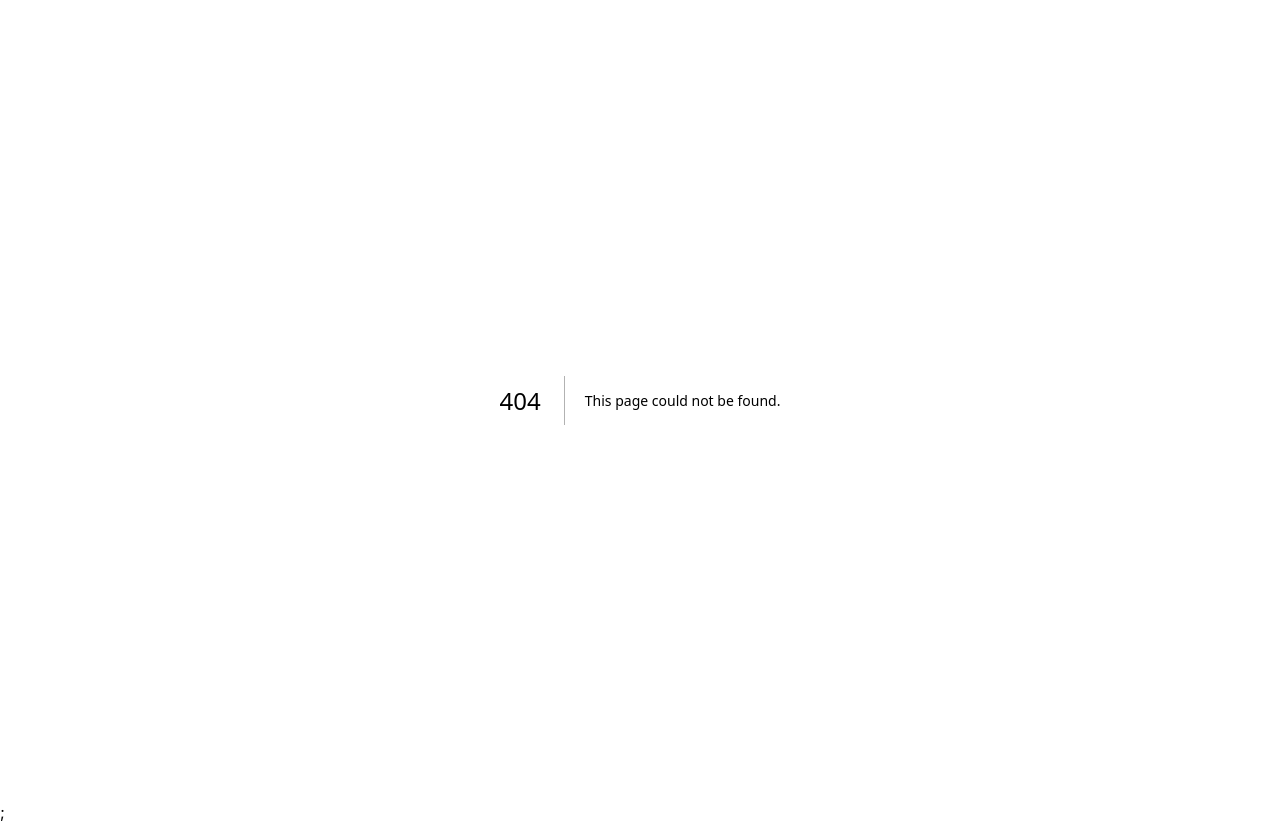
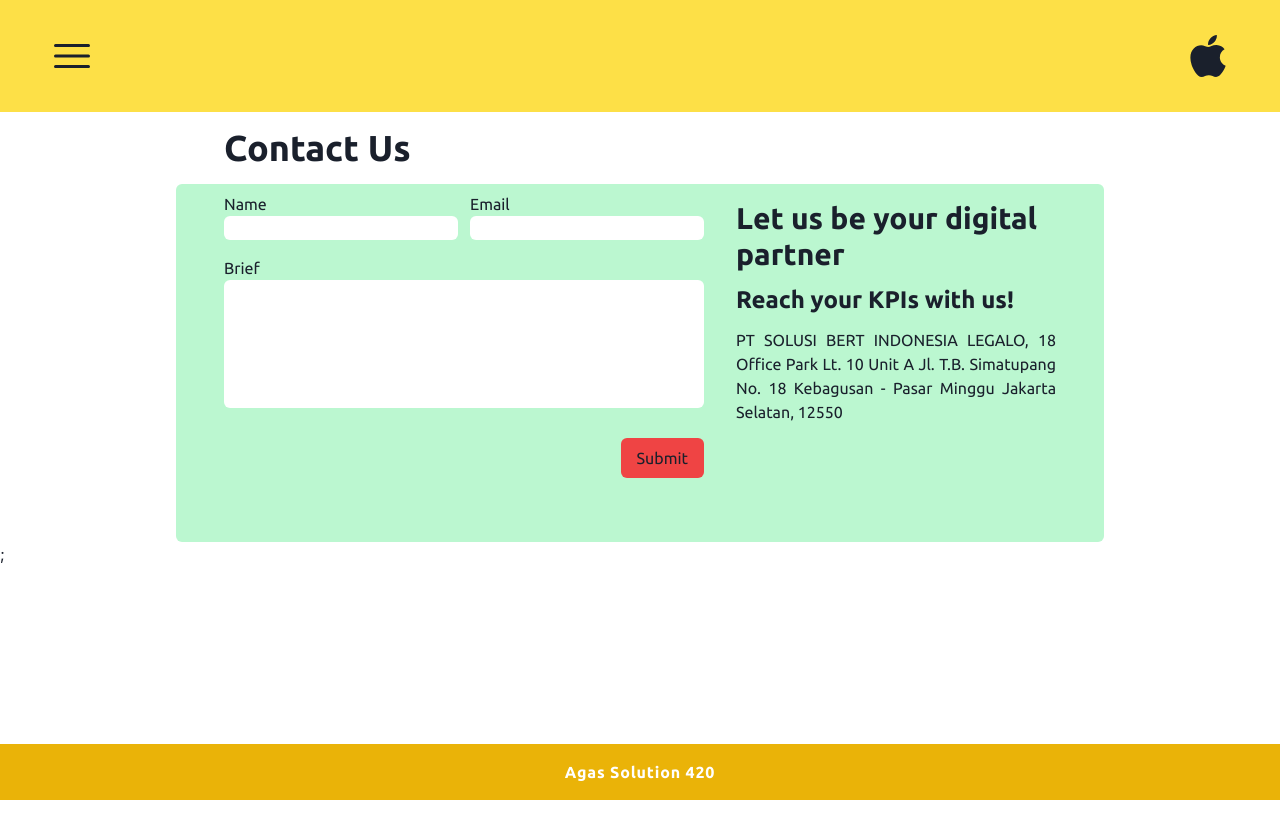
Before and after one commit to radityaaqil/freelance, a Next.js app: page /contactus in a window 1280 px wide. Before the commit this address had no page. After the commit the page ends 800 px from the top, so only its background shows below. Built offline with nearby package versions, Linux system fonts and the light colour scheme.

Commit message:
feat:contact us

```diff
--- a/components/AboutUsBody.jsx
+++ b/components/AboutUsBody.jsx
@@ -1,17 +1,38 @@
 const AboutUsBody = () => {
   return (
-    <div className="mx-12 mt-8 font-ubuntu">
-      <div className="text-2xl font-bold">About FEAT</div>
-      <div className="mt-5 text-justify">
+    <div className="mx-12 md:mx-28 lg:mx-44 mt-8 font-ubuntu">
+      <div className="text-2xl font-bold lg:hidden">About FEAT</div>
+      <div className="mt-5 text-justify lg:hidden">
         FEAT is a digital agency that leverages the power of community. We
         believe that community marketing can provide real results in achieving
         your KPI. At FEAT, we already have 4 in-house communities with wide
         range of audiences and we are continuously developing new one.
       </div>
-      <div className="mt-5 text-justify">
+      <div className="mt-5 text-justify lg:hidden">
         We guarantee your KPI achievement with complimentary services as our
         assurance. We also have the right experts, as well as 24/7 production
         team who can deliver your creative requirements on schedule.
+      </div>
+      <div className="hidden lg:flex items-center gap-x-8">
+        <div className="text-5xl font-bold space-y-5">
+          <div>About</div>
+          <div>FEAT</div>
+        </div>
+        <div>
+          <div className="mt-5 text-justify">
+            FEAT is a digital agency that leverages the power of community. We
+            believe that community marketing can provide real results in
+            achieving your KPI. At FEAT, we already have 4 in-house communities
+            with wide range of audiences and we are continuously developing new
+            one.
+          </div>
+          <div className="mt-5 text-justify">
+            We guarantee your KPI achievement with complimentary services as our
+            assurance. We also have the right experts, as well as 24/7
+            production team who can deliver your creative requirements on
+            schedule.
+          </div>
+        </div>
       </div>
     </div>
   );
--- a/components/Carousel.jsx
+++ b/components/Carousel.jsx
@@ -41,16 +41,16 @@ const Carousel = () => {
   };
   return (
     <Slider {...settings} className="pb-10">
-      <div className="h-[60vh] bg-red-400">
+      <div className="h-[50vh] bg-red-400">
         <div className="flex justify-center">
-          <div className="text-center text-6xl md:text-8xl font-bold mt-28 md:mt-36 font-ubuntu">
+          <div className="text-center text-6xl md:text-7xl font-bold mt-16 md:mt-8 font-ubuntu">
             <h3>BUILD</h3>
             <h3>CONNECT</h3>
             <h3>GROW</h3>
           </div>
         </div>
       </div>
-      <div className="h-[60vh] bg-green-400">
+      <div className="h-[50vh] bg-green-400">
         <h3>CONTENT 2</h3>
       </div>
     </Slider>
--- /dev/null
+++ b/components/ContactUsBody.jsx
@@ -0,0 +1,198 @@
+import { useFormik } from "formik";
+import * as Yup from "yup";
+import { useState } from "react";
+
+const ContactUsBody = () => {
+  //Disabled Button
+  const [disabled, setDisabled] = useState(false);
+
+  //Input Border Color
+  const [focusColor, setFocusColor] = useState(false);
+
+  const onFocus = () => {
+    setFocusColor(true);
+  };
+
+  const onBlur = () => {
+    setFocusColor(false);
+  };
+
+  //Form
+  const formik = useFormik({
+    initialValues: {
+      name: "",
+      email: "",
+      brief: "",
+    },
+    //Validation
+    validationSchema: Yup.object({
+      name: Yup.string()
+        .max(50, "Must contain 50 characters or less")
+        .required("Required"),
+      email: Yup.string().email("Invalid email format").required("Required"),
+      brief: Yup.string()
+        .max(300, "Must contain 300 characters or less")
+        .required("Required"),
+    }),
+    //Submit
+    onSubmit: async (values) => {
+      try {
+        setDisabled(true);
+      } catch (error) {
+        console.log(error);
+      } finally {
+        setDisabled(false);
+      }
+    },
+  });
+
+  return (
+    <div className="font-ubuntu md:px-28 lg:px-44">
+      <div className="mt-4 px-12 text-4xl font-bold">Contact Us</div>
+      <div className="mt-4 bg-green-200 w-full px-12 rounded-md md:pb-16">
+        <form onSubmit={formik.handleSubmit}>
+          <div className="md:hidden pt-2">
+            <div>Name</div>
+            <input
+              className="w-full rounded-md outline-none focus:ring-1 focus:ring-[#731873] px-2"
+              name="name"
+              onChange={formik.handleChange}
+              onBlur={formik.handleBlur}
+              value={formik.values.name}
+            />
+            {formik.touched.name && formik.errors.name ? (
+              <p className="text-sm text-red-500 pt-1">{formik.errors.name}</p>
+            ) : null}
+          </div>
+          <div className="mt-4 md:hidden">
+            <div>Email</div>
+            <input
+              className="w-full rounded-md outline-none focus:ring-1 focus:ring-[#731873] px-2"
+              name="email"
+              onChange={formik.handleChange}
+              onBlur={formik.handleBlur}
+              value={formik.values.email}
+            />
+            {formik.touched.email && formik.errors.email ? (
+              <p className="text-sm text-red-500">{formik.errors.email}</p>
+            ) : null}
+          </div>
+          <div className="mt-4 md:hidden">
+            <div>Brief</div>
+            <textarea
+              className="w-full rounded-md outline-none h-32 resize-none focus:ring-1 focus:ring-[#731873] px-2"
+              name="brief"
+              onChange={formik.handleChange}
+              onBlur={formik.handleBlur}
+              value={formik.values.brief}
+            />
+            {formik.touched.brief && formik.errors.brief ? (
+              <p className="text-sm text-red-500 pt-1">{formik.errors.brief}</p>
+            ) : null}
+          </div>
+          <div className="flex justify-end md:hidden">
+            <button
+              className="mt-6 px-4 py-2 bg-red-500 rounded-md"
+              disabled={disabled}
+              type="submit"
+            >
+              Submit
+            </button>
+          </div>
+          <div className="md:hidden pb-14 pt-8">
+            <div className="mt-4 text-2xl font-bold">
+              Let us be your digital partner
+            </div>
+            <div className="mt-3 text-xl font-bold">
+              Reach your KPIs with us!
+            </div>
+            <div className="mt-3 text-base text-justify">
+              PT SOLUSI BERT INDONESIA LEGALO, 18 Office Park Lt. 10 Unit A Jl.
+              T.B. Simatupang No. 18 Kebagusan - Pasar Minggu Jakarta Selatan,
+              12550
+            </div>
+          </div>
+
+          {/* Large Screen */}
+          <div className=" hidden md:flex">
+            <div className="w-3/5">
+              <div>
+                <div className="md:flex gap-x-3 justify-between mt-2">
+                  <div className="w-1/2">
+                    <div>Name</div>
+                    <input
+                      className="w-full rounded-md outline-none focus:ring-1 focus:ring-[#731873] px-2"
+                      name="name"
+                      onChange={formik.handleChange}
+                      onBlur={formik.handleBlur}
+                      value={formik.values.name}
+                    />
+                    {formik.touched.name && formik.errors.name ? (
+                      <p className="text-sm text-red-500 pt-1">
+                        {formik.errors.name}
+                      </p>
+                    ) : null}
+                  </div>
+                  <div className="w-1/2">
+                    <div>Email</div>
+                    <input
+                      className="w-full rounded-md outline-none focus:ring-1 focus:ring-[#731873] px-2"
+                      name="email"
+                      onChange={formik.handleChange}
+                      onBlur={formik.handleBlur}
+                      value={formik.values.email}
+                    />
+                    {formik.touched.email && formik.errors.email ? (
+                      <p className="text-sm text-red-500">
+                        {formik.errors.email}
+                      </p>
+                    ) : null}
+                  </div>
+                </div>
+              </div>
+              <div className="mt-4">
+                <div>Brief</div>
+                <textarea
+                  className="w-full rounded-md outline-none h-32 resize-none focus:ring-1 focus:ring-[#731873] px-2"
+                  name="brief"
+                  onChange={formik.handleChange}
+                  onBlur={formik.handleBlur}
+                  value={formik.values.brief}
+                />
+                {formik.touched.brief && formik.errors.brief ? (
+                  <p className="text-sm text-red-500 pt-1">
+                    {formik.errors.brief}
+                  </p>
+                ) : null}
+              </div>
+              <div className="flex justify-end">
+                <button
+                  className="mt-6 px-4 py-2 bg-red-500 rounded-md"
+                  disabled={disabled}
+                  type="submit"
+                >
+                  Submit
+                </button>
+              </div>
+            </div>
+            <div className="w-2/5 ml-8">
+              <div className="mt-4 text-xl lg:text-3xl font-bold">
+                Let us be your digital partner
+              </div>
+              <div className="mt-3 text-lg lg:text-2xl font-bold">
+                Reach your KPIs with us!
+              </div>
+              <div className="mt-3 text-sm lg:text-base text-justify">
+                PT SOLUSI BERT INDONESIA LEGALO, 18 Office Park Lt. 10 Unit A
+                Jl. T.B. Simatupang No. 18 Kebagusan - Pasar Minggu Jakarta
+                Selatan, 12550
+              </div>
+            </div>
+          </div>
+        </form>
+      </div>
+    </div>
+  );
+};
+
+export default ContactUsBody;
--- a/components/Footer.jsx
+++ b/components/Footer.jsx
@@ -1,6 +1,6 @@
 const Footer = () => {
   return (
-    <div className="fixed bottom-0 p-2 md:p-6 bg-yellow-500 w-full flex justify-center text-white font-bold tracking-wider font-ubuntu">
+    <div className="fixed bottom-0 p-2 lg:p-4 bg-yellow-500 w-full flex justify-center text-white font-bold tracking-wider font-ubuntu">
       Agas Solution 420
     </div>
   );
--- a/components/NavigationBar.jsx
+++ b/components/NavigationBar.jsx
@@ -34,11 +34,13 @@ const NavigationBar = ({ companyIcon }) => {
 
           <DrawerBody className="font-ubuntu">
             <Link href="/aboutus">
-              <div>About Us</div>
+              <div onClick={onClose}>About Us</div>
             </Link>
             <div>What We Do</div>
             <div>Career</div>
-            <div>Contact Us</div>
+            <Link href="/contactus">
+              <div onClick={onClose}>Contact Us</div>
+            </Link>
           </DrawerBody>
 
           <DrawerFooter></DrawerFooter>
--- a/components/NextArrowCarousel.jsx
+++ b/components/NextArrowCarousel.jsx
@@ -4,7 +4,7 @@ const NextArrowCarousel = ({ onClick }) => {
   return (
     <button
       onClick={onClick}
-      className="p-2 rounded-l-lg bg-blue-900/70 hover:bg-blue-900 duration-700 drop-shadow-lg text-4xl text-white absolute -bottom-10 md:bottom-80 xl:bottom-52 right-0 z-10"
+      className="p-2 rounded-l-lg bg-blue-900/70 hover:bg-blue-900 duration-700 drop-shadow-lg text-4xl text-white absolute -bottom-16 md:bottom-28 xl:bottom-32 right-0 z-10"
     >
       <IoIosArrowForward />
     </button>
--- a/components/PrevArrowCarousel.jsx
+++ b/components/PrevArrowCarousel.jsx
@@ -4,7 +4,7 @@ const PrevArrowCarousel = ({ onClick }) => {
   return (
     <button
       onClick={onClick}
-      className="p-2 rounded-r-lg bg-blue-900/70 hover:bg-blue-900 duration-700 drop-shadow-lg text-4xl text-white absolute -bottom-10 md:bottom-80 xl:bottom-52 z-10"
+      className="p-2 rounded-r-lg bg-blue-900/70 hover:bg-blue-900 duration-700 drop-shadow-lg text-4xl text-white absolute -bottom-16 md:bottom-28 xl:bottom-32 z-10"
     >
       <IoIosArrowBack />
     </button>
--- a/package.json
+++ b/package.json
@@ -14,13 +14,15 @@
     "@emotion/styled": "^11.10.5",
     "eslint": "8.28.0",
     "eslint-config-next": "13.0.5",
+    "formik": "^2.2.9",
     "framer-motion": "^6.5.1",
     "next": "13.0.5",
     "react": "18.2.0",
     "react-dom": "18.2.0",
     "react-icons": "^4.6.0",
     "react-slick": "^0.29.0",
-    "slick-carousel": "^1.8.1"
+    "slick-carousel": "^1.8.1",
+    "yup": "^0.32.11"
   },
   "devDependencies": {
     "autoprefixer": "^10.4.13",
--- /dev/null
+++ b/pages/contactus.js
@@ -0,0 +1,16 @@
+import NavigationBar from "../components/NavigationBar";
+import Footer from "../components/Footer";
+import ContactUsBody from "../components/ContactUsBody";
+import { FaApple } from "react-icons/fa";
+
+const ContactUs = () => {
+  return (
+    <div>
+      <NavigationBar companyIcon={<FaApple />} />
+      <ContactUsBody />
+      <Footer />
+    </div>
+  );
+};
+
+export default ContactUs;
--- a/pages/index.js
+++ b/pages/index.js
@@ -11,7 +11,7 @@ export default function Home() {
         <title>AGAS SOLUTION</title>
       </Head>
       <NavigationBar companyIcon={<FaApple />} />
-      <div className="mt-8 md:mt-20">
+      <div className="mt-8">
         <Carousel />
       </div>
       <Footer />
```
Also changed, not shown: 1 other file (tests, documents, lock files or other folders).
